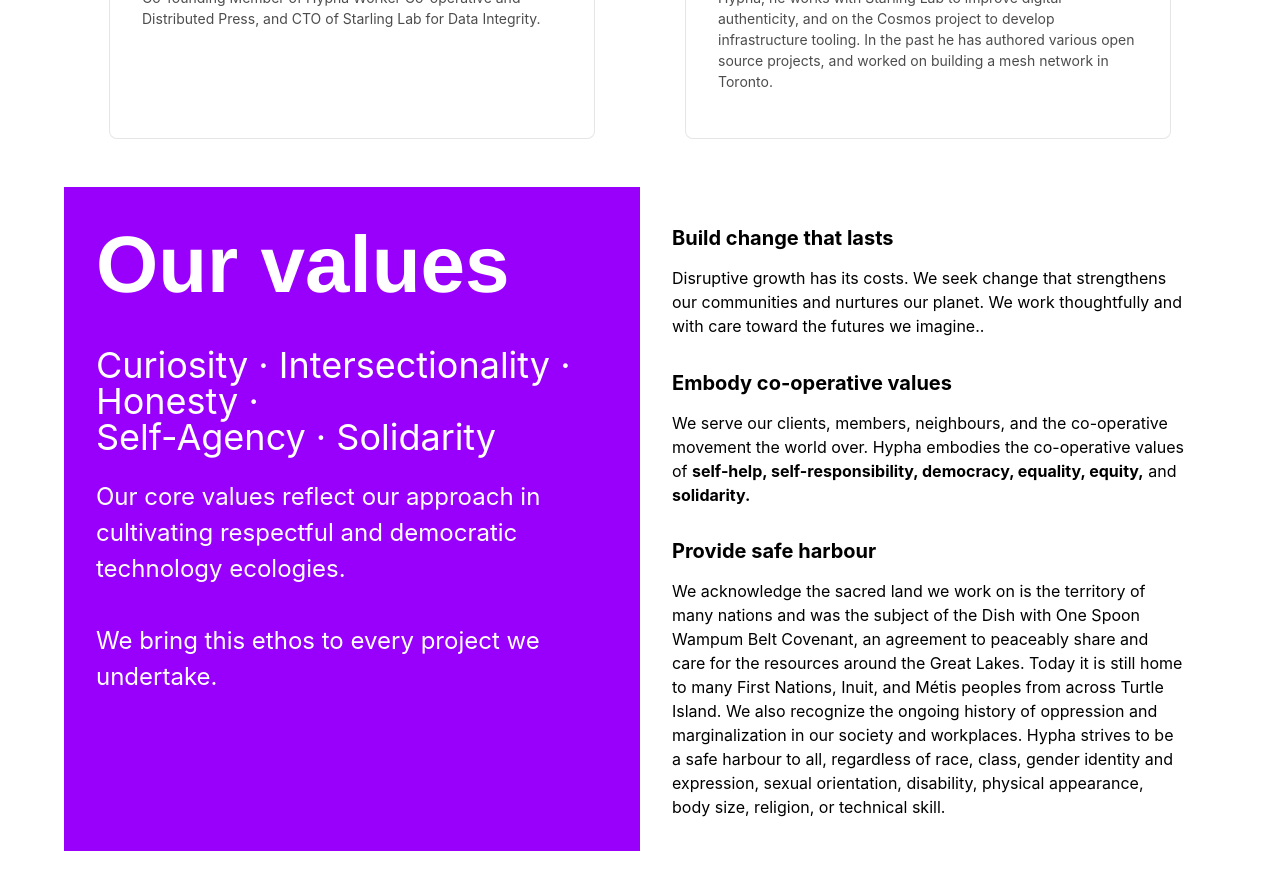
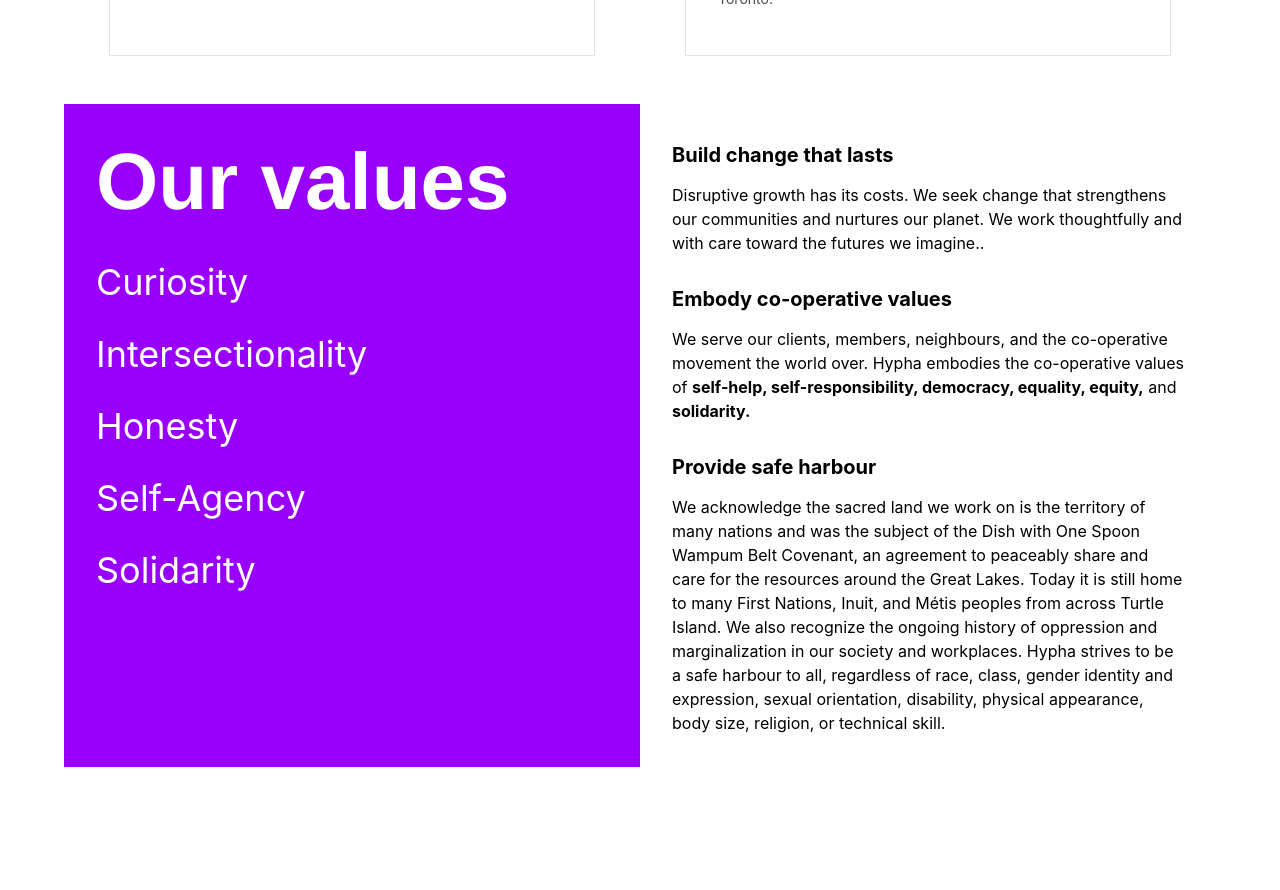
Before and after one commit to hyphacoop/hypha.coop, a Jekyll site: the page built from index.html, in a window 1280 px wide and 900 px high, scrolled down 3277 px. Shown: the top 890 px of the window. Built offline with Jekyll 4.4.1, drawn with Linux system fonts in a browser that asks for light colours; some of the changed text lies outside the part shown.

Commit message:
start working on values and work variants

```diff
--- a/_includes/sections/our-values.html
+++ b/_includes/sections/our-values.html
@@ -2,10 +2,14 @@
   <div class="w-50-l bg-accent white pa3 pa4-l">
     <h2 class="f1 f-subheadline-l worksans mb1 mt0">Our values</h2>
 
-    <h3 class="measure-wide mb0 white normal f3 f2-l lh-solid">Curiosity · Intersectionality · Honesty · <br> Self-Agency · Solidarity
+    <h3 class="measure-wide mb0 white normal f3 f2-l lh-solid">Curiosity</h3>
+    <h3 class="measure-wide mb0 white normal f3 f2-l lh-solid">Intersectionality</h3>
+    <h3 class="measure-wide mb0 white normal f3 f2-l lh-solid">Honesty</h3>
+    <h3 class="measure-wide mb0 white normal f3 f2-l lh-solid">Self-Agency</h3>
+    <h3 class="measure-wide mb0 white normal f3 f2-l lh-solid">Solidarity</h3>
 </h3>
 
-    <p class="measure-wide f4 f3-l lh-copy white">Our core values reflect our approach in cultivating respectful and democratic technology ecologies. <br><br> We bring this ethos to every project we undertake.</p>
+    <!-- <p class="measure-wide f4 f3-l lh-copy white">Our core values reflect our approach in cultivating respectful and democratic technology ecologies. <br><br> We bring this ethos to every project we undertake.</p> -->
   </div>
 
   <div class="w-50-l pa3 pa4-l">
--- a/_includes/sections/team-bios.html
+++ b/_includes/sections/team-bios.html
@@ -11,7 +11,7 @@
         Previously he co-founded foresight studio From Later, where he advised client partners such as Autodesk Foundation, Royal Bank of Canada, and H&M on futures of work, media, and climate change. Before that he worked as a hardware engineer in the semiconductor industry. His work on creative technology has appeared at venues including Radical Networks, Nesta, Intel, Toronto Public Library, Toronto’s Maker Festival, MIT Media Lab, and Lunares Simulated Space base. He studied Electrical Engineering and Physics at McGill University.
         </p>
   </article>
-  <article class="mw6 center bg-white br3 pa3 pa4-ns mv3 ba b--black-10">
+  <article class="mw6 center bg-white br0 pa3 pa4-ns mv3 ba b--black-10">
     <div class="tc">
       <img src="https://boredhumans.b-cdn.net/faces2/109.jpg" class="br-100 h5 w5 dib" title="Photo of a kitty staring at you">
       <h1 class="f4">Lexa Michaelides</h1>
@@ -24,7 +24,7 @@
         Lexa is a fledgling anarchist with an interest in how independent people come together to self-govern and support one another on the basis of mutual trust and respect for autonomy. Both in work and in life Lexa tries to find equilibrium between structure and chaos.
         </p>
   </article>
-<article class="mw6 center bg-white br3 pa3 pa4-ns mv3 ba b--black-10">
+<article class="mw6 center bg-white br0 pa3 pa4-ns mv3 ba b--black-10">
     <div class="tc">
       <img src="https://boredhumans.b-cdn.net/faces2/102.jpg" class="br-100 h5 w5 dib" title="Photo of a kitty staring at you">
       <h1 class="f4">Benedict Lau</h1>
@@ -34,7 +34,7 @@
     <p class="lh-copy measure center f6 black-70">Benedict Lau is an engineer of distributed systems, mesh networks, and collectively-governed infrastructures. He is a Co-founding Member of Hypha Worker Co-operative and Distributed Press, and CTO of Starling Lab for Data Integrity.
         </p>
   </article>
-  <article class="mw6 center bg-white br3 pa3 pa4-ns mv3 ba b--black-10">
+  <article class="mw6 center bg-white br0 pa3 pa4-ns mv3 ba b--black-10">
     <div class="tc">
       <img src="https://boredhumans.b-cdn.net/faces2/115.jpg" class="br-100 h5 w5 dib" title="Photo of a kitty staring at you">
       <h1 class="f4">Cole Anthony Capilongo</h1>
--- a/_includes/sections/what-we-do.html
+++ b/_includes/sections/what-we-do.html
@@ -9,27 +9,12 @@
         <p class="lh-solid f3 f2-l">Our expertise spans ideation to infrastructure.</p>
     </div>
 
-    <div class="flex-l bt bw2 mt4 bg-accent">
-      <div class="w-third-l ph3 pr4-l">
-        <h3 class="f3 mb1">Decentralized web protocols</h3>
-        <ul class="lh-copy pl3">
-          <li>Peer-to-peer technologies</li>
-              <li>Distributed ledger and blockchain-based technologies</li>
-        </ul>
-      </div>
-
-      <div class="w-third-l ph3 pr4-l">
-        <h3 class="f3 mb1">Technical capacity development for <br> co-operatives and collectives</h3>
-
-      </div>
-
-     <div class="w-third-l ph3 pr4-l">
-        <h3 class="f3 mb1">Governance of co-ops and decentralized digital communities</h3>
-        <ul class="lh-copy pl3">
-              <li>Community ownership strategy</li>
-        </ul>
-
-        </ul>
+    <div class="flex-l bt w-100 bw2 mt4 bg-accent">
+      <div class="flex flex-wrap ph3 pr4-l">
+        <h3 class="f3 ma2">Decentralized web protocols</h3>
+        <h3 class="f3 ma2">Peer-to-peer protocols</h3>
+        <h3 class="f3 ma2">Technical capacity development for <br> co-operatives and collectives</h3>
+        <h3 class="f3 ma2">Governance of co-ops and decentralized digital communities</h3>
       </div>
     </div>
   </div>
```
